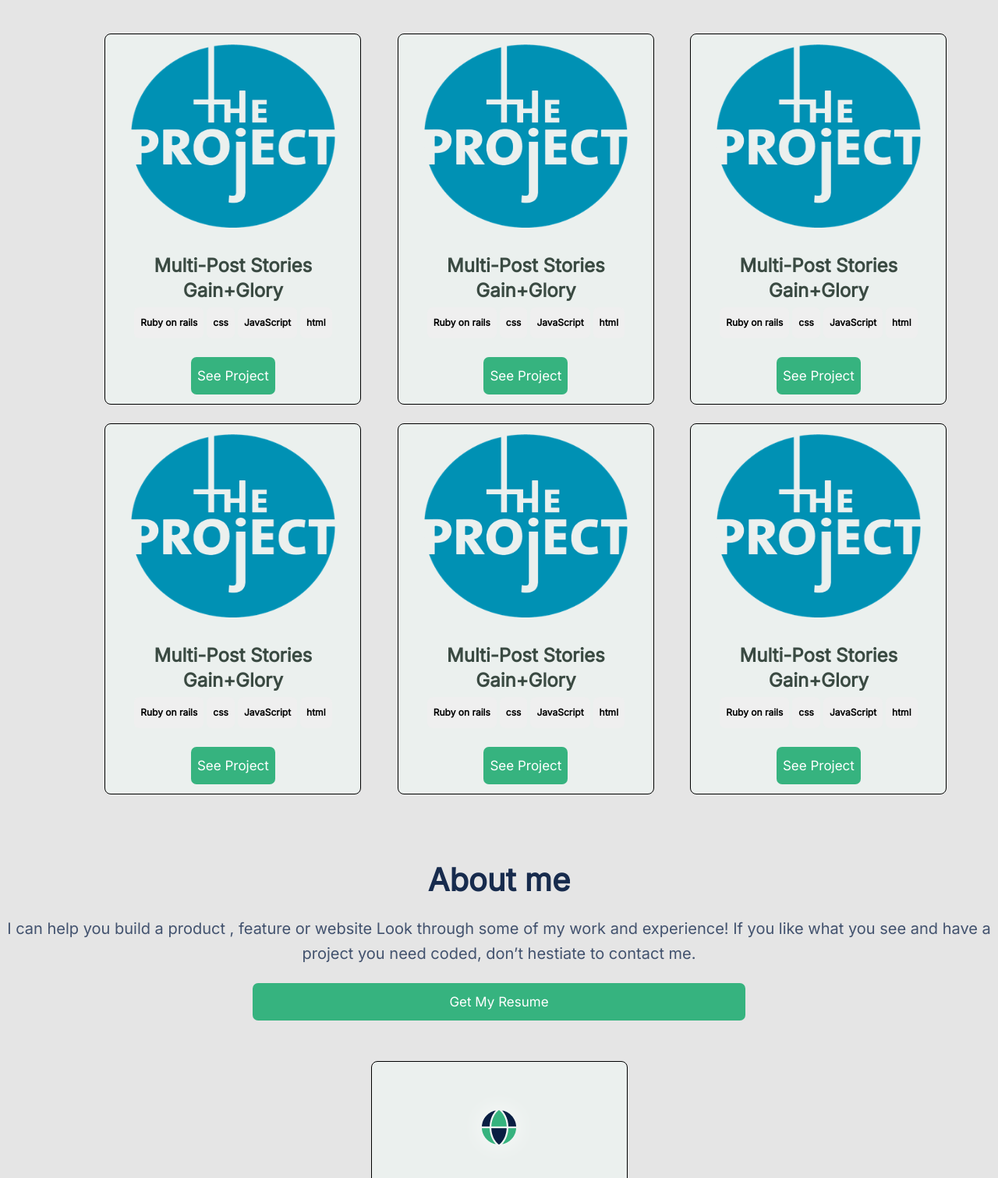
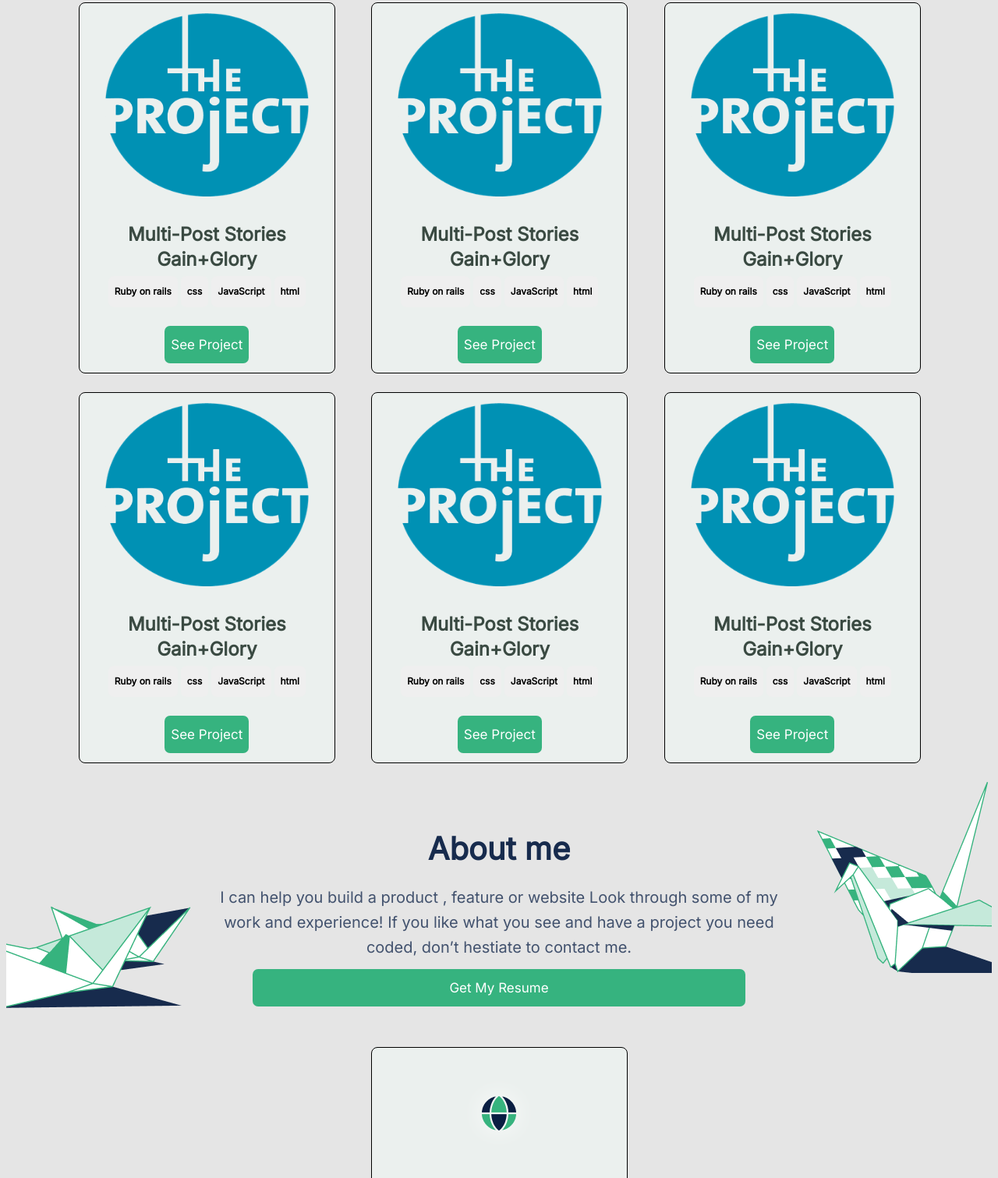
Before and after one commit to AmineHLub/Microverse-Portfolio, a website: page index.html in a window 1280 px wide. Shown: the part 1246-2757 px from the top of the page at 78% size. Drawn offline with Linux system fonts and the light colour scheme.

Commit message:
Add About me desktop style and layout

```diff
--- a/index.html
+++ b/index.html
@@ -46,9 +46,8 @@
             <h1 class="recent">My Recent Works</h1>
             <img src="./src/Indicator.png" alt="seperator">
     </section>
-
+<div class="flexible-grid">
 <div class="column-grid">
-
     <div id="projects-description" class="articles">
         <section class="flexible-items-inside-grid"><img class="project-logo" src="./cards/prjct_logo.png" alt="logo"></section>
         <section class="flexible-items-inside-grid"><h2 class="project-name">Multi-Post Stories<br>Gain+Glory</h2></section>
@@ -134,7 +133,7 @@
     </div>
 
 </div>
-
+</div>
 </section>
 
 <section id="about-me">
--- a/more-style/desktop-cards.css
+++ b/more-style/desktop-cards.css
@@ -57,7 +57,7 @@
     flex-flow: column wrap;
     margin-top: 0;
     margin-bottom: 50px;
-    background-image: url(./cards/abtme_background1.png), url(./cards/abtme_background2.png);
+    background-image: url(../dsk-bg/abtme2.png), url(../dsk-bg/abtme1.png);
     background-repeat: no-repeat;
     background-position: 100% 0%, 0% 100%;
   }
@@ -70,6 +70,7 @@
     line-height: 32px;
     text-align: center;
     color: #42526e;
+    margin: 20px 20% 10px 20%;
   }
 
   #about-me h1 {
--- a/more-style/desktop-second-page.css
+++ b/more-style/desktop-second-page.css
@@ -38,6 +38,7 @@
     font-size: 40px;
     line-height: 52px;
     color: #172b4d;
+    margin-bottom: 0;
   }
 
   .layout {
@@ -71,6 +72,12 @@
     grid-template-rows: 1fr 1fr;
     column-gap: 30px;
     height: 1000px;
-    margin: 0 10% 0 10%;
+    margin: 0 10% 0 7%;
+  }
+
+  .flexible-grid {
+    display: flex;
+    flex-flow: row wrap;
+    justify-content: center;
   }
 }
```
Also changed, not shown: dsk-bg/abtme1.png (added), dsk-bg/abtme2.png (added).
